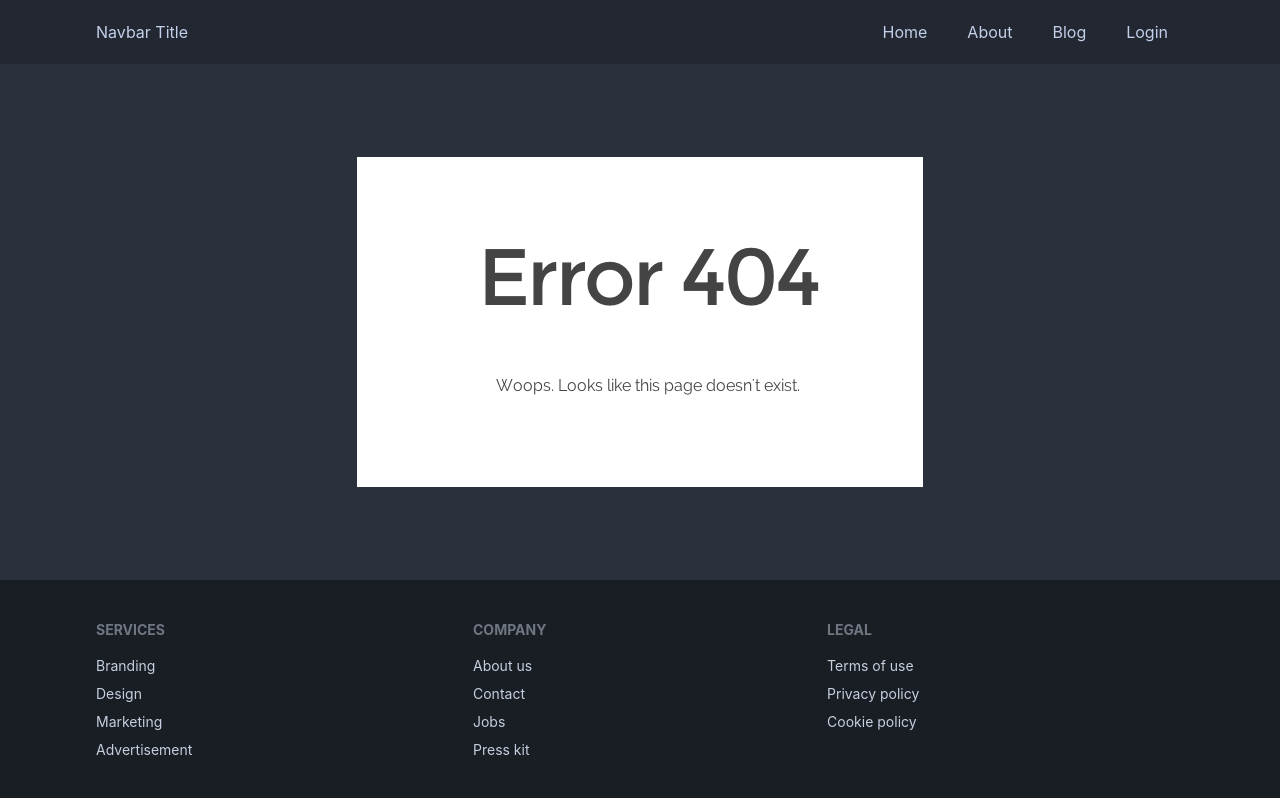
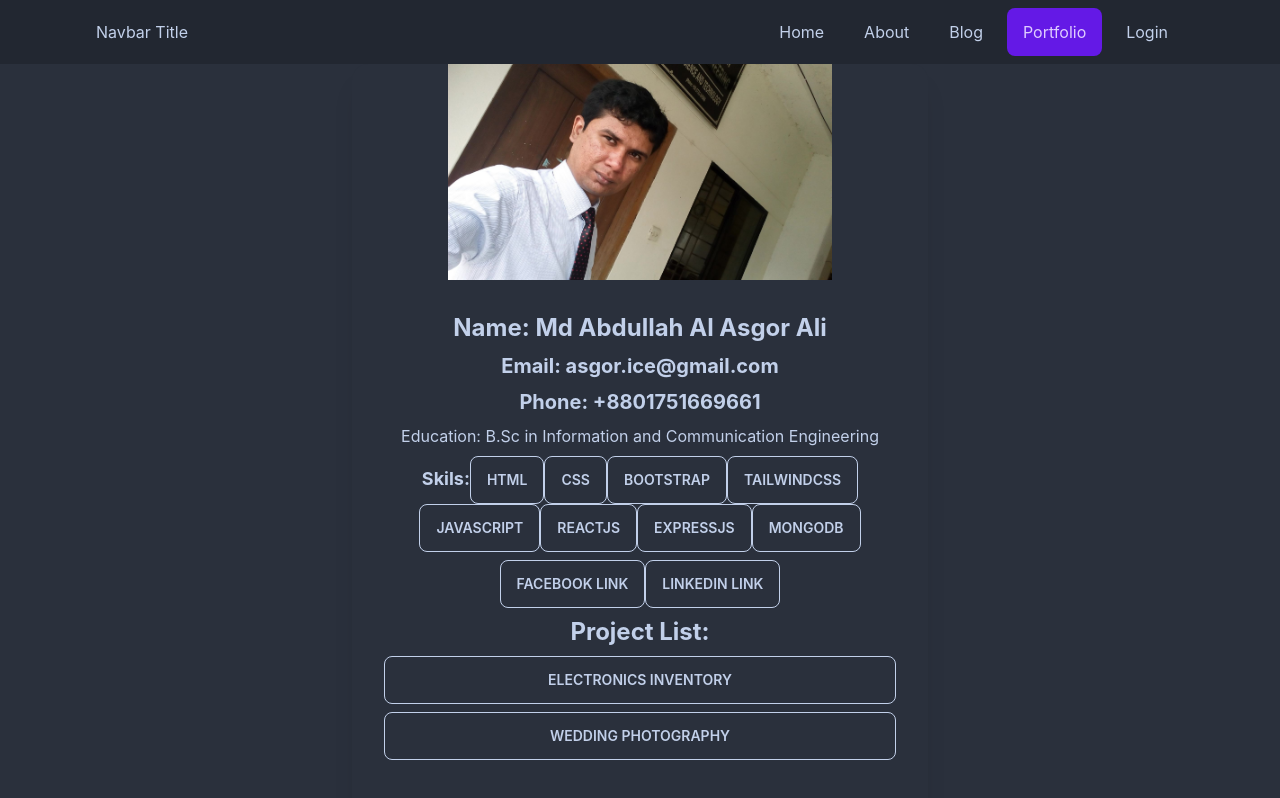
Before and after one commit to i-asgor/manufacture-tools-client, a React (Create React App) app: page /portfolio in a window 1280 px wide. Built offline with nearby package versions, Linux system fonts and the light colour scheme; no server answers.

Commit message:
portfolio added

```diff
--- a/src/App.js
+++ b/src/App.js
@@ -8,6 +8,7 @@ import Users from './Pages/Dashboard/Users';
 import About from './Pages/Home/About';
 import Blog from './Pages/Home/Blog';
 import Home from './Pages/Home/Home';
+import PortFolio from './Pages/Home/PortFolio';
 import Purchase from './Pages/Items/Purchase';
 import Login from './Pages/Login/Login';
 import Register from './Pages/Login/Register';
@@ -26,6 +27,7 @@ function App() {
           <Route path='/home' element={<Home />}></Route>
           <Route path='/about' element={<About />}></Route>
           <Route path='/blog' element={<Blog />}></Route>
+          <Route path='/portfolio' element={<PortFolio />}></Route>
           <Route path='/login' element={<Login />}></Route>
           <Route path='/register' element={<Register />}></Route>
           <Route path='/manufacture/:id' element={
--- /dev/null
+++ b/src/Pages/Home/PortFolio.js
@@ -0,0 +1,36 @@
+import React from 'react';
+import profile from '../../images/profile.jpg'
+
+const PortFolio = () => {
+    return (
+        <div class="card max-w-xl bg-base-100 shadow-xl mx-auto min-h-full">
+            <figure><img src={profile} alt="Asgor Ali" className='w-96' /></figure>
+            <div class="card-body text-center">
+                <h2 class="text-2xl font-bold">Name: Md Abdullah Al Asgor Ali</h2>
+                <h3 class="text-xl font-bold">Email: asgor.ice@gmail.com</h3>
+                <h3 class="text-xl font-bold">Phone: +8801751669661</h3>
+                <h4>Education: B.Sc in Information and Communication Engineering</h4>
+                <h4 className='gap-5'><span className='text-lg font-bold'>Skils:</span>
+                    <button class="btn btn-outline">HTML</button>
+                    <button class="btn btn-outline">CSS</button>
+                    <button class="btn btn-outline">Bootstrap</button>
+                    <button class="btn btn-outline">TailwindCSS</button>
+                    <button class="btn btn-outline">Javascript</button>
+                    <button class="btn btn-outline">ReactJs</button>
+                    <button class="btn btn-outline">ExpressJs</button>
+                    <button class="btn btn-outline">Mongodb</button>
+                </h4>
+                <span>
+                <a href="https://www.facebook.com/Md.A.A.Asgor.Ali/" className='btn btn-outline'>Facebook Link</a>
+                <a href="https://www.linkedin.com/in/md-abdullah-al-asgor-ali-b8b1b875/" className='btn btn-outline'>Linkedin Link</a>
+                </span>
+                <h3 className='text-2xl font-bold'>Project List:</h3>
+                <a href="https://inventory-management-71f41.web.app/" className='btn btn-outline'>Electronics Inventory</a>
+                <a href="https://wedding-photography-b1402.web.app" className='btn btn-outline'>Wedding Photography</a>
+
+            </div>
+        </div>
+    );
+};
+
+export default PortFolio;
--- a/src/Pages/Shared/Navbar.js
+++ b/src/Pages/Shared/Navbar.js
@@ -15,6 +15,7 @@ const Navbar = ({children}) => {
                  <li><NavLink to='/' className='rounded-lg'>Home</NavLink></li>
                 <li><NavLink to='/about' className='rounded-lg'>About</NavLink></li>
                 <li><NavLink to='/blog' className='rounded-lg'>Blog</NavLink></li>
+                <li><NavLink to='/portfolio' className='rounded-lg'>Portfolio</NavLink></li>
                 {
                     user && <li><Link to="/dashboard">Dashboard</Link></li>
                 }
```
Also changed, not shown: src/images/profile.jpg (added).
